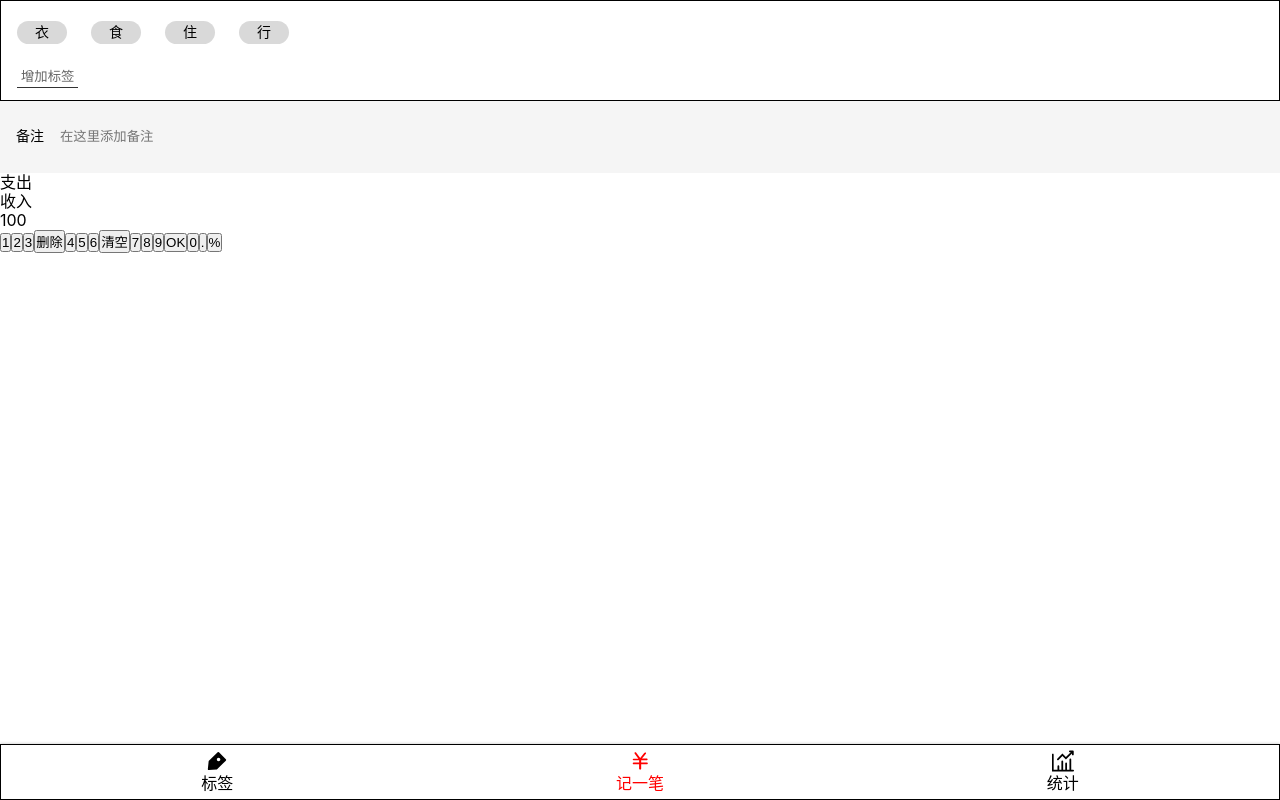
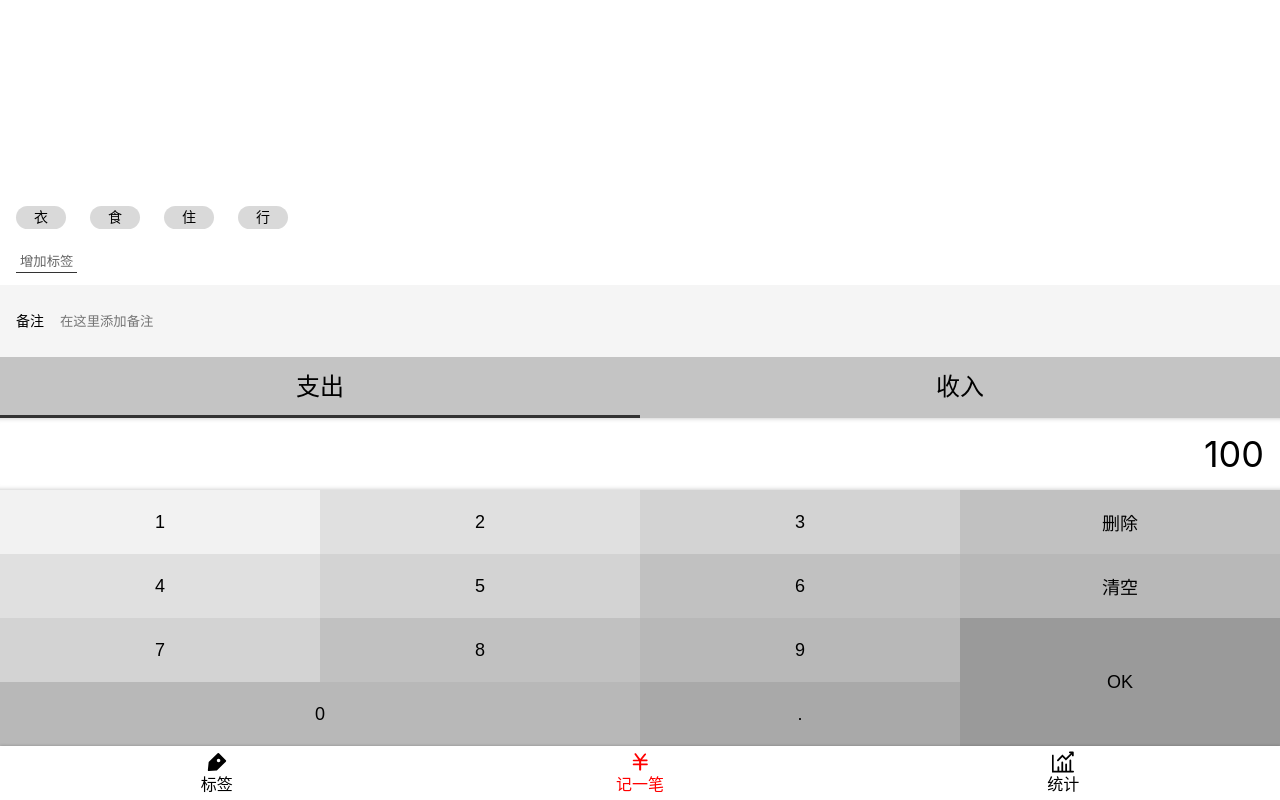
Before and after one commit to Scott-YuYan/MoreMony_React, a React app: page /money in a window 1280 px wide. Built offline with nearby package versions, Linux system fonts and the light colour scheme.

Commit message:
实现"记一笔"页面的绘制

```diff
--- a/src/App.tsx
+++ b/src/App.tsx
@@ -1,12 +1,12 @@
 import React from 'react';
 import {
-    BrowserRouter as Router, Redirect, Route, Switch, useLocation,
+    BrowserRouter as Router, Redirect, Route, Switch,
 } from "react-router-dom";
 
-import NoMatch from "./views/NoMatch";
-import Statistic from "./views/Statistic";
-import Money from "./views/Money";
-import Label from "./views/Label";
+import NoMatch from "views/NoMatch";
+import Statistic from "views/Statistic";
+import Money from "views/Money";
+import Label from "views/Label";
 
 function App() {
     return (
--- a/src/components/Layout.tsx
+++ b/src/components/Layout.tsx
@@ -3,10 +3,11 @@ import Main from "./Main";
 import Nav from "./Nav";
 import React from "react";
 
+
 function Layout(props:any){
     return(
         <Wrapper>
-            <Main>
+            <Main className={props.className}>
                 {props.children}
             </Main>
             <Nav/>
--- a/src/components/Nav.tsx
+++ b/src/components/Nav.tsx
@@ -4,7 +4,6 @@ import React from "react";
 import Icons from "./Icons";
 
 const NavWrapper = styled.div`
-  border: 1px solid black;
   text-align: center;
   padding: 5px;
   line-height: 22px;
@@ -20,7 +19,6 @@ const NavWrapper = styled.div`
         display: flex;
         flex-direction: column;
         align-items: center;
-
         &.selected {
           color: red;
           .icons{
--- a/src/index.scss
+++ b/src/index.scss
@@ -36,4 +36,15 @@ body {
 .icons{
   width: 22px;
   height: 22px;
+  display: inline-block;
 }
+
+:focus{
+  outline: none;
+}
+
+.clearfix:after{
+  content: '';
+  display: block;
+  clear: both;
+}
--- a/src/views/Money.tsx
+++ b/src/views/Money.tsx
@@ -2,12 +2,22 @@ import Layout from "../components/Layout";
 import React from "react";
 import styled from "styled-components";
 
+const MyLayout = styled(Layout)`
+  display: flex;
+  flex-direction: column;
+`
+
 const TagsSection = styled.section`
   background-color: #FFF;
   padding: 12px 16px;
-  border: 1px solid black;
+  display: flex;
+  flex-direction: column;
+  align-items: flex-start;
+  justify-content: flex-end;
+  flex-grow: 1;
 
   > ol {
+
     margin: 0px -12px;
 
     > li {
@@ -55,15 +65,96 @@ const NotesSection = styled.section`
 
 `
 const CategorySection = styled.section`
+  font-size: 24px;
+
+  > ul {
+    display: flex;
+    background: #c4c4c4;
+
+    > li {
+      width: 50%;
+      text-align: center;
+      padding: 16px 0;
+      position: relative;
+
+      &.selected:after {
+        content: '';
+        display: block;
+        height: 3px;
+        background: #333;
+        position: absolute;
+        bottom: 0;
+        width: 100%;
+        left: 0;
+      }
+    }
+  }
 
 `
 const NumberPadSection = styled.section`
+  display: flex;
+  flex-direction: column;
 
+  > .output {
+    background: white;
+    font-size: 36px;
+    line-height: 72px;
+    text-align: right;
+    padding: 0 16px;
+    box-shadow: inset 0 -5px 5px -5px rgba(0, 0, 0, 0.25), inset 0 5px 5px -5px rgba(0, 0, 0, 0.25);
+  }
+
+  > .pad {
+    > button {
+      float: left;
+      width: 25%;
+      height: 64px;
+      font-size: 18px;
+      border: none;
+
+      &:nth-child(1) {
+        background: #f2f2f2;
+      }
+
+      &:nth-child(2), &:nth-child(5) {
+        background: #E0E0E0;
+      }
+
+      &:nth-child(3), &:nth-child(6), &:nth-child(9) {
+        background: #D3D3D3;
+      }
+
+      &:nth-child(4), &:nth-child(7), &:nth-child(10) {
+        background: #C1C1C1;
+      }
+
+      &:nth-child(8), &:nth-child(11), &:nth-child(13) {
+        background: #B8B8B8;
+      }
+
+      &:nth-child(12) {
+        background: #9A9A9A;
+      }
+
+      &:nth-child(14) {
+        background: #A9A9A9;
+      }
+    }
+
+    > .ok {
+      height: 128px;
+      float: right;
+    }
+
+    > .zero {
+      width: 50%;
+    }
+  }
 `
 
 function Money() {
     return (
-        <Layout>
+        <MyLayout>
             <TagsSection>
                 <ol>
                     <li>衣</li>
@@ -81,13 +172,13 @@ function Money() {
             </NotesSection>
             <CategorySection>
                 <ul>
-                    <li>支出</li>
+                    <li className='selected'>支出</li>
                     <li>收入</li>
                 </ul>
             </CategorySection>
             <NumberPadSection>
-                <div>100</div>
-                <div>
+                <div className='output'>100</div>
+                <div className='pad clearfix'>
                     <button>1</button>
                     <button>2</button>
                     <button>3</button>
@@ -99,13 +190,12 @@ function Money() {
                     <button>7</button>
                     <button>8</button>
                     <button>9</button>
-                    <button>OK</button>
-                    <button>0</button>
+                    <button className='ok'>OK</button>
+                    <button className='zero'>0</button>
                     <button>.</button>
-                    <button>%</button>
                 </div>
             </NumberPadSection>
-        </Layout>
+        </MyLayout>
     );
 }
 
```
